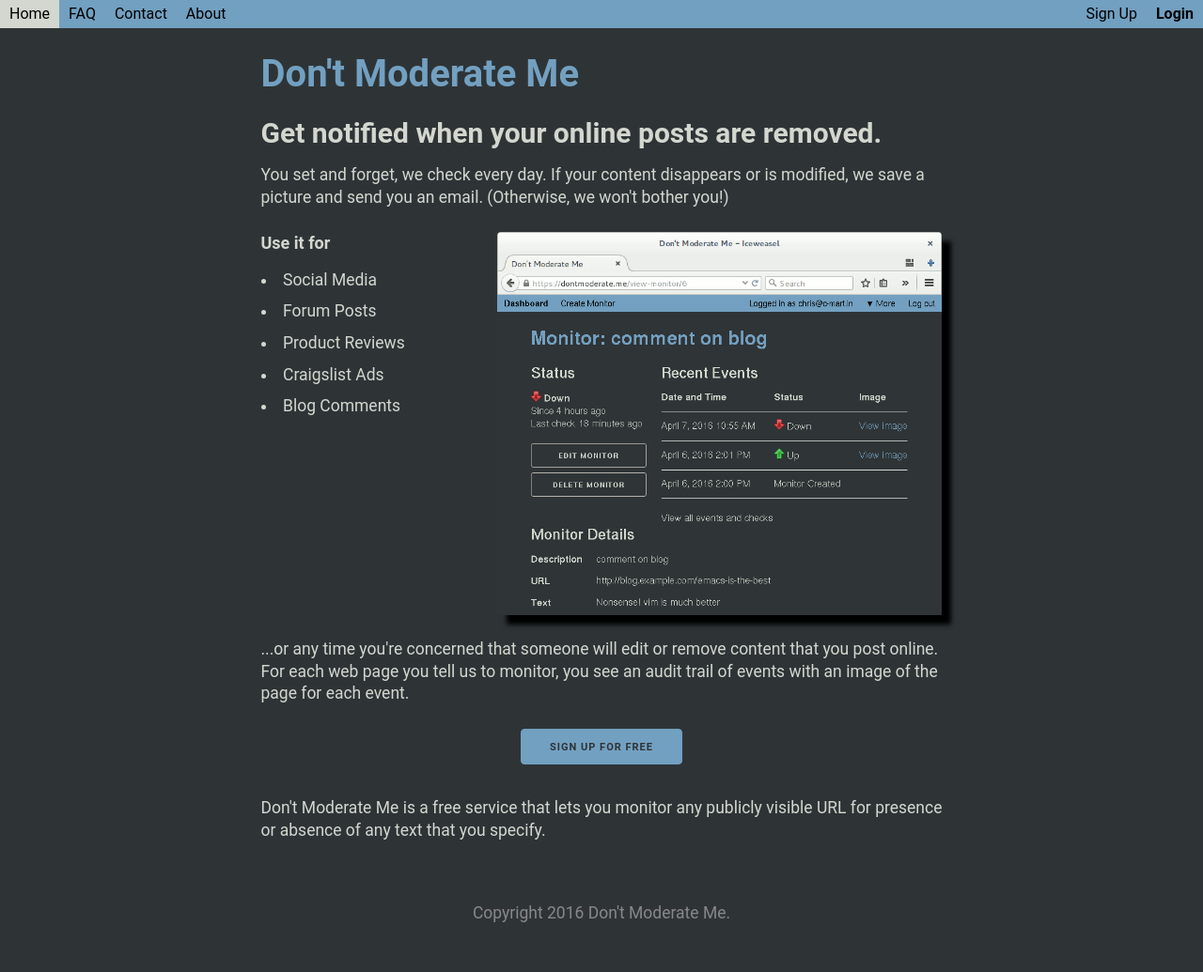
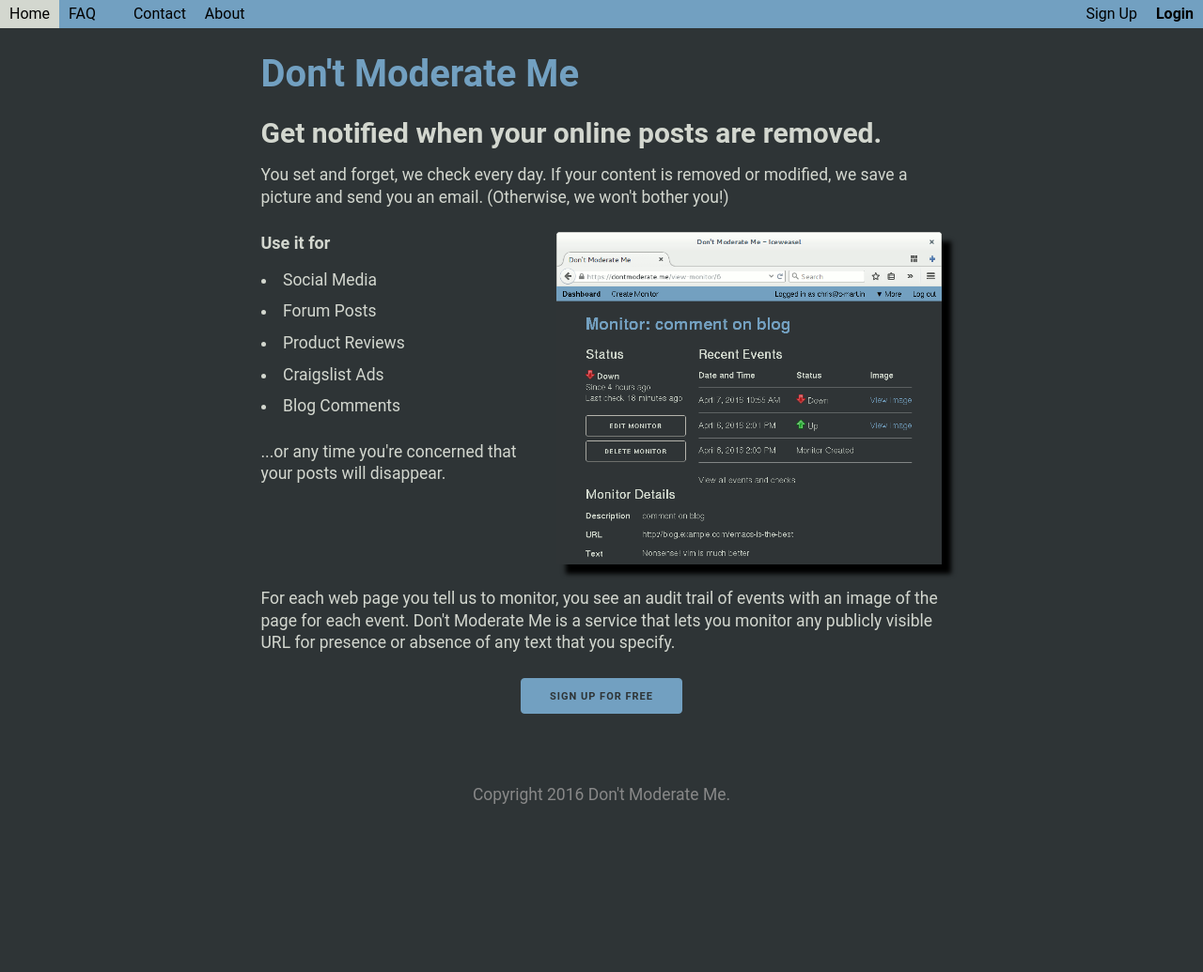
Before and after one commit to c-mart/dontmoderateme, a Flask app: page / in a window 1280 px wide. Shown: the whole page at 94% size. After the commit the page ends 856 px from the top, so only its background shows below. Run offline with Flask 2, Linux system fonts and the light colour scheme; some libraries are stand-ins or nearby versions.

Commit message:
Tweaks to front page, adding FAQ items, font size

```diff
--- a/dontmoderateme/templates/index.html
+++ b/dontmoderateme/templates/index.html
@@ -1,9 +1,9 @@
 {% extends 'layout.html' %}
 {% block body %}
     <h2>Get notified when your online posts are removed.</h2>
-    <p>You set and forget, we check every day. If your content disappears or is modified, we save a picture and send you an email. (Otherwise, we won't bother you!)</p>
+    <p>You set and forget, we check every day. If your content is removed or modified, we save a picture and send you an email. (Otherwise, we won't bother you!)</p>
     <div class="row">
-        <div class="four columns">
+        <div class="five columns">
             <h4>Use it for</h4>
             <ul>
                 <li>Social Media</li>
@@ -12,19 +12,16 @@
                 <li>Craigslist Ads</li>
                 <li>Blog Comments</li>
             </ul>
+            ...or any time you're concerned that your posts will disappear.
         </div>
-        <div class="eight columns">
+        <div class="seven columns">
             <p><img src="{{ url_for('static', filename='images/dmm-monitor-example.png') }}" class="drop-shadow" /></p>
         </div>
     </div>
-
-        ...or any time you're concerned that someone will edit or remove content that you post online. For each web page you tell us to monitor, you see an audit trail of events with an image of the page for each event.
-    </p>
+    <p>For each web page you tell us to monitor, you see an audit trail of events with an image of the page for each event. Don't Moderate Me is a service that lets you monitor any publicly visible URL for presence or absence of any text that you specify.</p>
 
     <p class="center">
         <a class="button button-primary" href="{{ url_for('register') }}">Sign Up for Free</a>
     </p>
 
-    <p>Don't Moderate Me is a free service that lets you monitor any publicly visible URL for presence or absence of any text that you specify.</p>
-
 {% endblock %}
--- a/dontmoderateme/templates/layout.html
+++ b/dontmoderateme/templates/layout.html
@@ -30,7 +30,8 @@
                 <li class="right-nav-li"><p>Logged in as {{ current_user.email }}</p></li>
             {% else %}
                 <li class="left-nav-li"><a href="{{ url_for('home') }}">Home</a></li>
-                <li class="left-nav-li"><a href="{{ url_for('faq') }}">FAQ</a></li>
+                <li class="left-nav-li"><a href="{{ url_for('faq') }}">FAQ</
+                    a></li>
                 <li class="left-nav-li"><a href="{{ url_for('feedback') }}">Contact</a></li>
                 <li class="left-nav-li"><a href="{{ url_for('about') }}">About</a></li>
                 <li class="right-nav-li"><a href="{{ url_for('login') }}"><strong>Login</strong></a></li>
```
